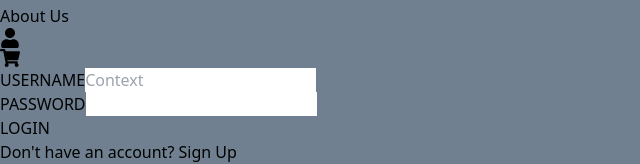
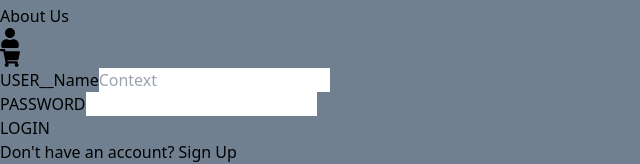
Before and after one commit to Purakh-Nath/Ed-Tech-Web-App, a React (Vite) app: page /login in a window 1280 px wide. Shown: the part 272-436 px from the top of the page, without its empty margins (0-640 px from the left). Built offline with nearby package versions, Linux system fonts and the light colour scheme.

Commit message:
feature testing

```diff
--- a/src/components/Login.jsx
+++ b/src/components/Login.jsx
@@ -22,7 +22,7 @@ function Login() {
           <div>
             <label htmlFor="username" className="text-sm font-medium text-gray-700">
             {/* Branch Testing */}
-              USERNAME
+              USER__Name
             </label>
             <input
               required
```
